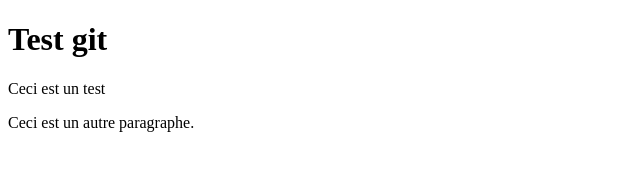
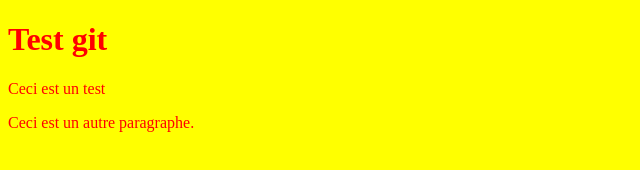
Before and after one commit to ejallier/testgit, a plain HTML site: page index.html in a window 1280 px wide. Shown: the whole page, without its empty margins (0-640 px from the left). Drawn offline with Linux system fonts and the light colour scheme.

Commit message:
color1
Mise en couleur

```diff
--- a/index.html
+++ b/index.html
@@ -3,6 +3,14 @@
 <head>
     <meta charset="UTF-8">
     <title>Test Git</title>
+
+    <style>
+        body{
+            color : red;
+            background: yellow;
+        }
+    </style>
+
 </head>
 <body>
     <h1>Test git</h1>
```
